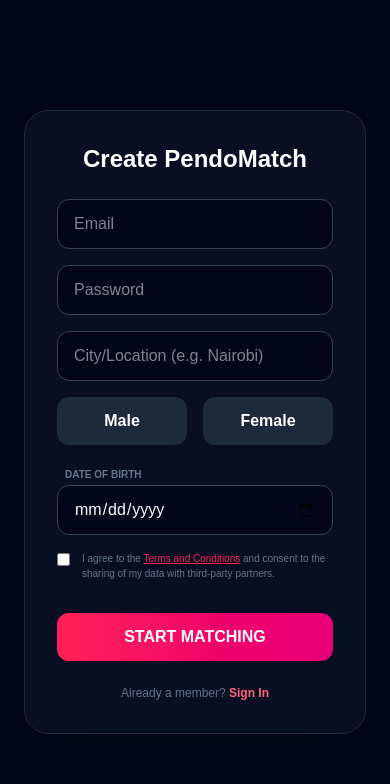
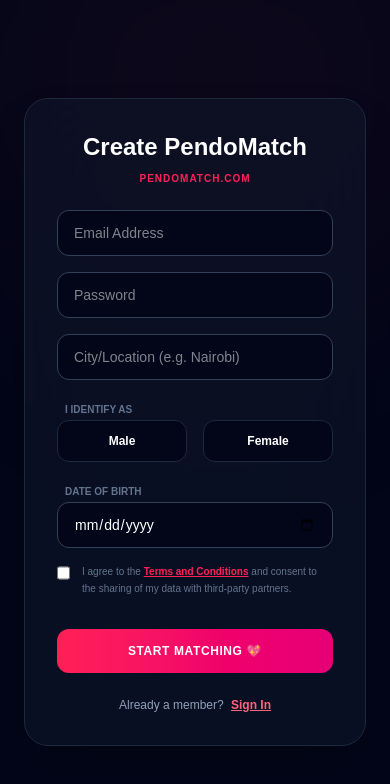
Before and after one commit to kinotifriday-bot/pendomatch, a Next.js app: page / in a window 390 px wide. Shown: the top 784 px of the page. Built offline with nearby package versions, Linux system fonts and the light colour scheme; no server answers.

Commit message:
fix: resolve mobile keyboard trailing spaces, fix onboarding routing case, and format notifications

```diff
--- a/src/app/page.js
+++ b/src/app/page.js
@@ -11,67 +11,154 @@ export default function RegisterPage() {
     email: "", password: "", location: "", gender: "", dob: ""
   });
   const [isLoading, setIsLoading] = useState(false);
+  const [statusMessage, setStatusMessage] = useState({ text: "", type: "" });
   const router = useRouter();
 
   const handleSignup = async (e) => {
     e.preventDefault();
+    setIsLoading(false);
+    setStatusMessage({ text: "", type: "" });
+
+    // 1. STABILIZE EMAIL STRINGS (Trims mobile keyboard trailing spaces to fix the tester's crash)
+    const cleanEmail = formData.email.trim();
+
+    if (!cleanEmail || !formData.password) {
+      setStatusMessage({ text: "❌ Please fill out your email and password completely.", type: "error" });
+      return;
+    }
+
+    if (!formData.gender) {
+      setStatusMessage({ text: "❌ Please select your gender to continue.", type: "error" });
+      return;
+    }
+
     setIsLoading(true);
     try {
-      const userCredential = await createUserWithEmailAndPassword(auth, formData.email, formData.password);
+      // 2. RUN ACCOUNTS ENGINE
+      const userCredential = await createUserWithEmailAndPassword(auth, cleanEmail, formData.password);
 
-      // Store complete profile in Firestore
+      // 3. SECURE PROVISIONING (Guarantees no "Anonymous" user placeholders show up on dashboard)
       await setDoc(doc(db, "users", userCredential.user.uid), {
-        email: formData.email,
+        uid: userCredential.user.uid,
+        displayName: "New Matcher",
+        email: cleanEmail,
         location: formData.location,
         gender: formData.gender,
         dob: formData.dob,
+        bio: "No bio yet.",
+        country: formData.location || "Not specified",
         tier: "free",
         profileComplete: false,
         createdAt: new Date()
       });
-      router.push("/onboarding");
+
+      // 4. ROUTE CASE RECTIFICATION (Routes directly to capitalized folder /Onboarding to bypass 404)
+      router.push("/Onboarding");
     } catch (err) {
-      alert("Registration error: " + err.message);
+      console.error("Auth Engine Crash Trace: ", err.code, err.message);
+
+      // 5. THE POLITE ALERT INSTANCE
+      if (err.code === "auth/email-already-in-use") {
+        setStatusMessage({
+          text: "💌 It looks like you already have an account with us! Click 'Sign In' at the bottom to access your profile instantly.",
+          type: "error"
+        });
+      } else if (err.code === "auth/weak-password") {
+        setStatusMessage({ text: "❌ Security Notice: Password should be at least 6 characters.", type: "error" });
+      } else if (err.code === "auth/invalid-email") {
+        setStatusMessage({ text: "❌ The email address layout is malformed. Please verify.", type: "error" });
+      } else {
+        setStatusMessage({ text: `❌ Setup error: ${err.message}`, type: "error" });
+      }
+    } finally {
+      setIsLoading(false);
     }
-    setIsLoading(false);
   };
 
   return (
-    <div className="min-h-screen flex items-center justify-center bg-slate-950 p-6">
-      <div className="w-full max-w-sm bg-slate-900/60 backdrop-blur-2xl p-8 rounded-3xl border border-slate-800 shadow-2xl">
-        <h1 className="text-2xl font-black text-white mb-6 text-center">Create PendoMatch</h1>
+    <div className="min-h-screen flex items-center justify-center bg-slate-950 p-6 relative overflow-hidden">
+      <div className="absolute w-[500px] h-[500px] bg-rose-500/5 rounded-full blur-[120px] -top-40 -right-20 pointer-events-none" />
+
+      <div className="w-full max-w-sm bg-slate-900/60 backdrop-blur-2xl p-8 rounded-3xl border border-slate-800 shadow-2xl relative z-10">
+        <h1 className="text-2xl font-black text-white mb-2 text-center">Create PendoMatch</h1>
+        <p className="text-center text-[10px] font-bold text-rose-500 tracking-widest uppercase mb-6">PendoMatch.com</p>
+
+        {statusMessage.text && (
+          <div className={`p-4 rounded-xl text-xs font-semibold mb-4 border-l-4 ${
+            statusMessage.type === "success" ? "bg-emerald-950/40 border-emerald-500 text-emerald-400" : "bg-rose-950/40 border-rose-500 text-rose-400"
+          }`}>
+            {statusMessage.text}
+          </div>
+        )}
 
         <form onSubmit={handleSignup} className="space-y-4">
-          <input type="email" required placeholder="Email" onChange={(e) => setFormData({...formData, email: e.target.value})} className="w-full px-4 py-3 bg-slate-950 border border-slate-700 rounded-xl text-white outline-none focus:border-rose-500" />
-          <input type="password" required placeholder="Password" onChange={(e) => setFormData({...formData, password: e.target.value})} className="w-full px-4 py-3 bg-slate-950 border border-slate-700 rounded-xl text-white outline-none focus:border-rose-500" />
+          <input
+            type="email" required placeholder="Email Address"
+            onChange={(e) => setFormData({...formData, email: e.target.value})}
+            className="w-full px-4 py-3 bg-slate-950 border border-slate-700 focus:border-rose-500 rounded-xl text-white outline-none transition text-sm"
+          />
+          <input
+            type="password" required placeholder="Password"
+            onChange={(e) => setFormData({...formData, password: e.target.value})}
+            className="w-full px-4 py-3 bg-slate-950 border border-slate-700 focus:border-rose-500 rounded-xl text-white outline-none transition text-sm"
+          />
 
-          <input type="text" required placeholder="City/Location (e.g. Nairobi)" onChange={(e) => setFormData({...formData, location: e.target.value})} className="w-full px-4 py-3 bg-slate-950 border border-slate-700 rounded-xl text-white outline-none focus:border-rose-500" />
+          <input
+            type="text" required placeholder="City/Location (e.g. Nairobi)"
+            onChange={(e) => setFormData({...formData, location: e.target.value})}
+            className="w-full px-4 py-3 bg-slate-950 border border-slate-700 focus:border-rose-500 rounded-xl text-white outline-none transition text-sm"
+          />
 
           {/* Gender Selection */}
-          <div className="grid grid-cols-2 gap-4">
-            <button type="button" onClick={() => setFormData({...formData, gender: 'Male'})} className={`py-3 rounded-xl font-bold transition ${formData.gender === 'Male' ? 'bg-rose-600 text-white' : 'bg-slate-800 text-slate-400'}`}>Male</button>
-            <button type="button" onClick={() => setFormData({...formData, gender: 'Female'})} className={`py-3 rounded-xl font-bold transition ${formData.gender === 'Female' ? 'bg-rose-600 text-white' : 'bg-slate-800 text-slate-400'}`}>Female</button>
+          <div className="space-y-1.5">
+            <label className="text-[10px] text-slate-500 uppercase font-bold ml-2">I identify as</label>
+            <div className="grid grid-cols-2 gap-4">
+              <button
+                type="button"
+                onClick={() => setFormData({...formData, gender: 'Male'})}
+                className={`py-3 rounded-xl font-bold transition text-xs ${formData.gender === 'Male' ? 'bg-rose-600 text-white' : 'bg-slate-950 border border-slate-800 text-slate-400 hover:text-slate-200'}`}
+              >
+                Male
+              </button>
+              <button
+                type="button"
+                onClick={() => setFormData({...formData, gender: 'Female'})}
+                className={`py-3 rounded-xl font-bold transition text-xs ${formData.gender === 'Female' ? 'bg-rose-600 text-white' : 'bg-slate-950 border border-slate-800 text-slate-400 hover:text-slate-200'}`}
+              >
+                Female
+              </button>
+            </div>
           </div>
 
           {/* Date of Birth Picker */}
-          <div className="space-y-1">
+          <div className="space-y-1.5">
             <label className="text-[10px] text-slate-500 uppercase font-bold ml-2">Date of Birth</label>
-            <input type="date" required onChange={(e) => setFormData({...formData, dob: e.target.value})} className="w-full px-4 py-3 bg-slate-950 border border-slate-700 rounded-xl text-white" />
+            <input
+              type="date" required
+              onChange={(e) => setFormData({...formData, dob: e.target.value})}
+              className="w-full px-4 py-3 bg-slate-950 border border-slate-700 focus:border-rose-500 rounded-xl text-white outline-none transition text-sm text-slate-300"
+            />
           </div>
 
           {/* Mandatory Legal Checkbox */}
-          <label className="flex items-start gap-3 mt-4 text-[10px] text-slate-500 cursor-pointer">
-            <input type="checkbox" required className="mt-0.5 accent-rose-500" />
-            <span>
-              I agree to the <Link href="/terms" target="_blank" className="text-rose-500 underline">Terms and Conditions</Link> and consent to the sharing of my data with third-party partners.
+          <label className="flex items-start gap-3 mt-4 text-[10px] text-slate-500 cursor-pointer select-none">
+            <input type="checkbox" required className="mt-0.5 accent-rose-500 w-3.5 h-3.5 rounded" />
+            <span className="leading-relaxed">
+              I agree to the <Link href="/terms" target="_blank" className="text-rose-500 underline font-semibold">Terms and Conditions</Link> and consent to the sharing of my data with third-party partners.
             </span>
           </label>
 
-          <button type="submit" disabled={isLoading} className="w-full bg-gradient-to-r from-rose-500 to-pink-600 py-3 rounded-xl font-black text-white mt-4 transition hover:opacity-90">
-            {isLoading ? "CREATING..." : "START MATCHING"}
+          <button
+            type="submit" disabled={isLoading}
+            className="w-full bg-gradient-to-r from-rose-500 to-pink-600 py-3.5 rounded-xl font-black text-white text-xs tracking-wider uppercase mt-4 transition transform active:scale-[0.99] disabled:opacity-50"
+          >
+            {isLoading ? "CREATING PROFILE..." : "START MATCHING 💖"}
           </button>
         </form>
-        <p className="text-center text-xs text-slate-500 mt-6">Already a member? <Link href="/login" className="text-rose-400 font-bold">Sign In</Link></p>
+
+        <p className="text-center text-xs text-slate-400 mt-6 font-medium">
+          Already a member? <Link href="/login" className="text-rose-400 font-bold hover:text-rose-300 underline transition ml-1">Sign In</Link>
+        </p>
       </div>
     </div>
   );
```
